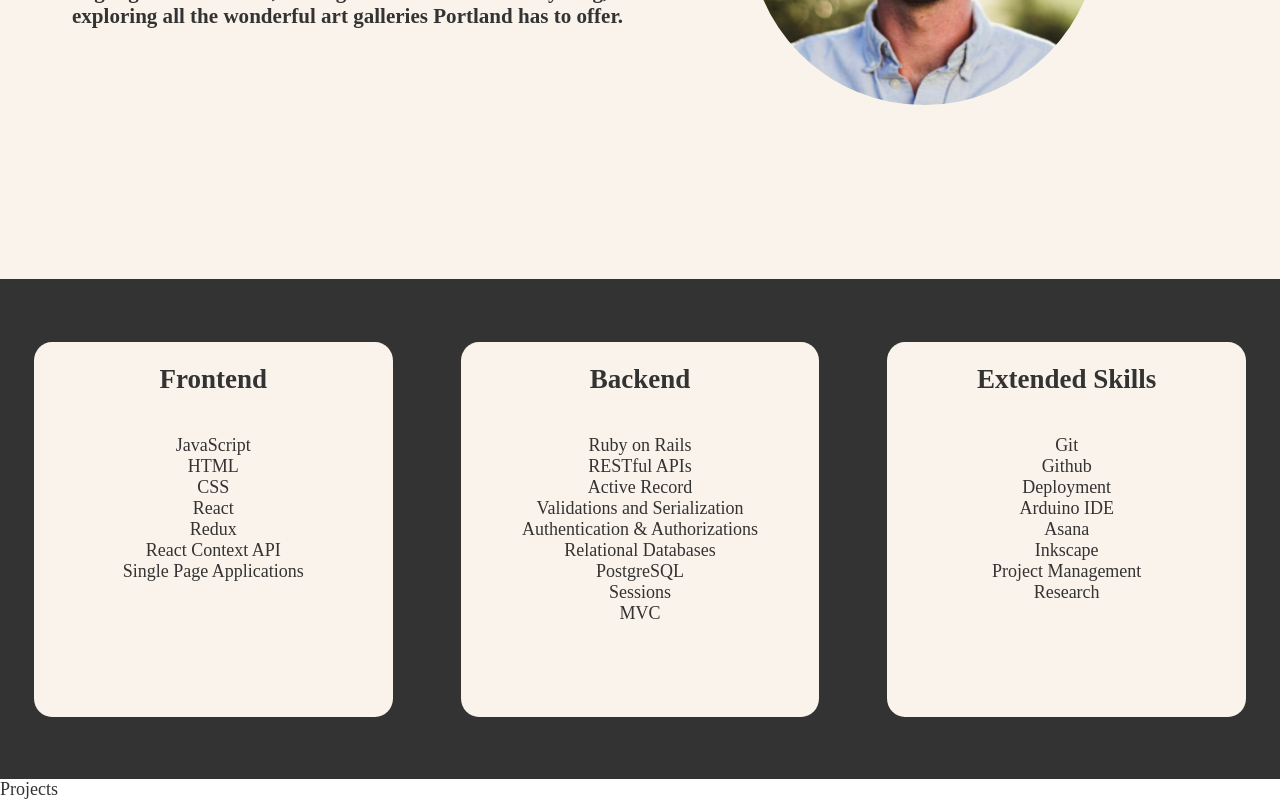
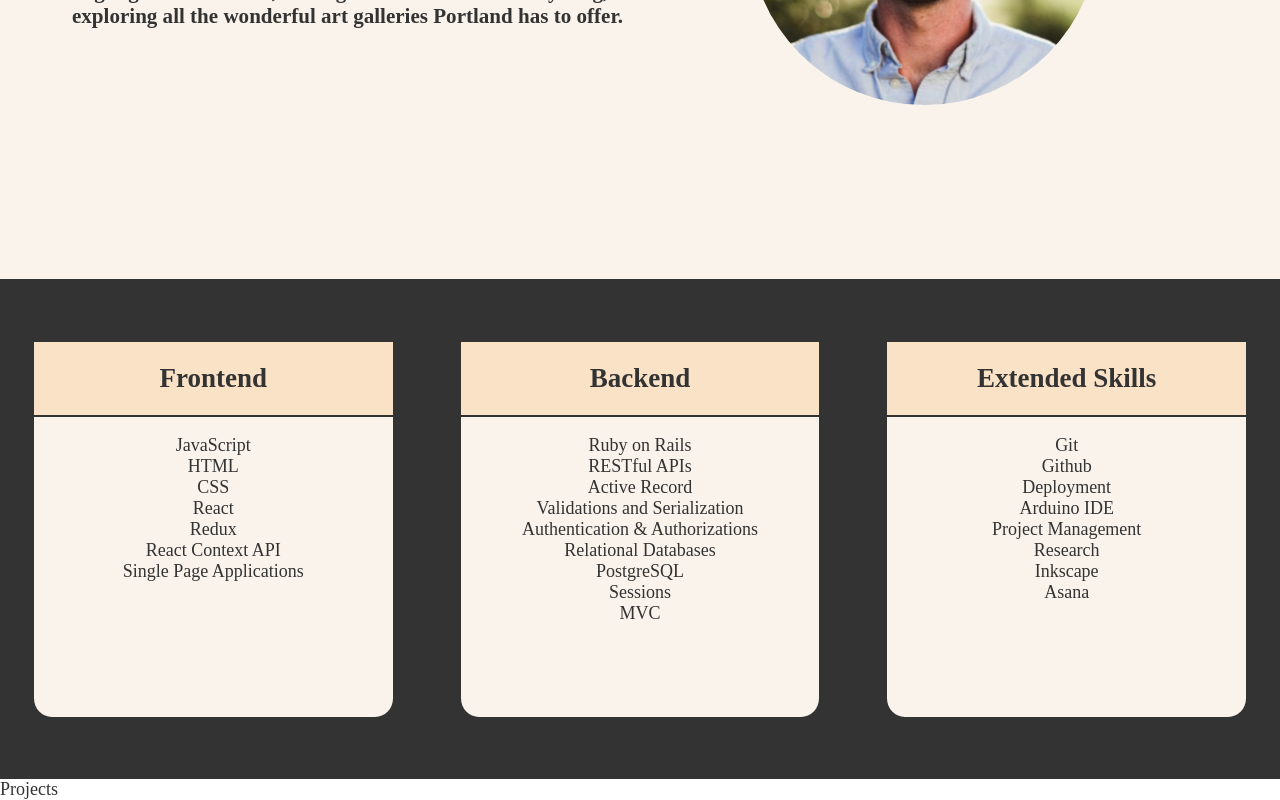
Before and after one commit to cody-barker/react-portfolio-website, a React (Create React App) app: page / in a window 1280 px wide. Shown: the part 1271-2071 px from the top of the page. Built offline with nearby package versions, Linux system fonts and the light colour scheme.

Commit message:
style skill cards

```diff
--- a/src/components/Skills.js
+++ b/src/components/Skills.js
@@ -4,7 +4,9 @@ function Skills() {
   return(
     <section className="skills-container">
       <div className="skills-card">
-        <h2>Frontend</h2>
+        <div className="skills-title-container">
+          <h2 className="skill-title">Frontend</h2>
+        </div>
         <ul className="skills-list">
           <li>JavaScript</li>
           <li>HTML</li>
@@ -16,7 +18,9 @@ function Skills() {
         </ul>
       </div>
       <div className="skills-card">
-        <h2>Backend</h2>
+      <div className="skills-title-container">
+          <h2 className="skill-title">Backend</h2>
+        </div>
         <ul className="skills-list">
           <li>Ruby on Rails</li>
           <li>RESTful APIs</li>
@@ -30,16 +34,18 @@ function Skills() {
         </ul>
       </div>
       <div className="skills-card">
-        <h2>Extended Skills</h2>
+      <div className="skills-title-container">
+          <h2 className="skill-title">Extended Skills</h2>
+        </div>
         <ul className="skills-list">
           <li>Git</li>
           <li>Github</li>
           <li>Deployment</li>
           <li>Arduino IDE</li>
-          <li>Asana</li>
-          <li>Inkscape</li>
           <li>Project Management</li>
           <li>Research</li>
+          <li>Inkscape</li>
+          <li>Asana</li>
         </ul>
       </div>
     </section>
--- a/src/styles/App.css
+++ b/src/styles/App.css
@@ -181,7 +181,20 @@ section {
   display: flex;
   justify-content: space-around;
   align-items: center;
+}
 
+.skill-title {
+  margin: 0;
+}
+
+.skills-title-container {
+  height: 20%;
+  display: flex;
+  justify-content: center;
+  align-items: center;
+  width: 100%;
+  border-bottom: 2px solid #333;
+  background-color: rgb(250, 226, 199);
 }
 
 .skills-card {
```
